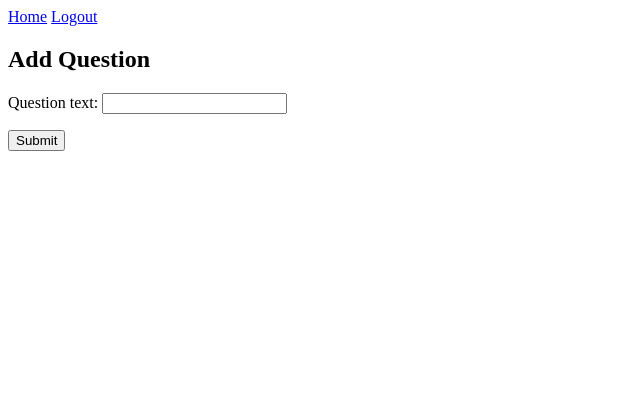
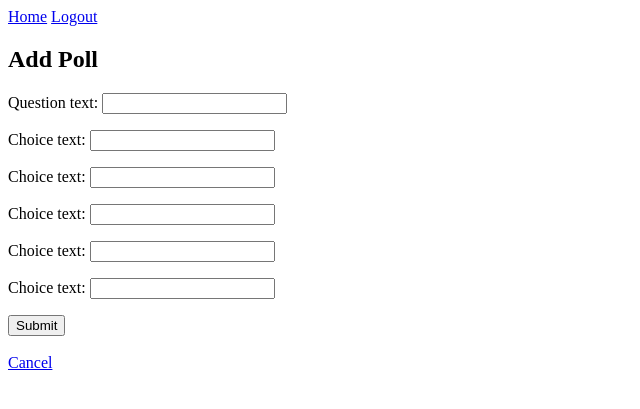
Before and after one commit to JanneKarki/CyberSecurity, a Django app: page /add/ in a window 1280 px wide. Shown: the top 409 px of the page, without its empty margins (0-640 px from the left). Run offline with Django 4.2, Linux system fonts and the light colour scheme; the visitor is signed in with stand-in values (Sample User, id 1).

Commit message:
Question form reshaped and useless code removed

```diff
--- a/polls/forms.py
+++ b/polls/forms.py
@@ -6,7 +6,13 @@ class QuestionForm(forms.ModelForm):
         model = Question
         fields = ['question_text']
 
+ChoiceFormset = forms.inlineformset_factory(
+    Question, Choice, fields=('choice_text',), extra=1, max_num=10, validate_max=True
+)
+
 class ChoiceForm(forms.ModelForm):
     class Meta:
         model = Choice
         fields = ['choice_text']
+
+    choice_text = forms.CharField(required=False)
--- a/polls/models.py
+++ b/polls/models.py
@@ -8,7 +8,7 @@ class Question(models.Model):
     question_text = models.CharField(max_length=200)
     pub_date = models.DateTimeField('date published', auto_now_add=True)
     user = models.ForeignKey(User, on_delete=models.CASCADE, null=True)
-
+    users_voted = models.ManyToManyField(User, related_name='votes', blank=True)
 
     def __str__(self):
         return self.question_text
@@ -28,9 +28,15 @@ class Choice(models.Model):
     votes = models.IntegerField(default=0)
     user = models.ForeignKey(User, on_delete=models.CASCADE)
 
+
     def __str__(self):
         return self.choice_text
 
+
+class Vote(models.Model):
+    user = models.ForeignKey(User, on_delete=models.CASCADE)
+    question = models.ForeignKey(Question, on_delete=models.CASCADE)
+    choice = models.ForeignKey(Choice, on_delete=models.CASCADE)
 
 
 #QuestionUpdateView, -DeleteView
--- a/polls/templates/polls/add_question.html
+++ b/polls/templates/polls/add_question.html
@@ -1,10 +1,21 @@
 {% extends "polls/base.html" %}
 
 {% block content %}
-<h2>Add Question</h2>  <!-- Change this to "Edit Question" for edit_question.html -->
+<h2>Add Poll</h2>
 <form method="post">
     {% csrf_token %}
     {{ form.as_p }}
+    {{ formset.management_form }}
+    <div id="choice-forms">
+        {% for form in formset %}
+            <div class="choice-form">
+                {{ form.as_p }}
+            </div>
+        {% endfor %}
+    </div>
     <button type="submit">Submit</button>
+    <br>
+    <br>
+    <a href="{% url 'polls:index' %}">Cancel</a>
 </form>
 {% endblock %}
--- a/polls/templates/polls/base.html
+++ b/polls/templates/polls/base.html
@@ -8,7 +8,6 @@
     <header>
         <nav>
             <a href="{% url 'polls:index' %}">Home</a>
-            <!-- Add other links here -->
             {% if user.is_authenticated %}
                 <a href="{% url 'polls:logout' %}">Logout</a>
             {% else %}
--- a/polls/templates/polls/results.html
+++ b/polls/templates/polls/results.html
@@ -3,7 +3,7 @@
 
 {% block content %}
 
-<h1>{{ question.question_text }}</h1>
+<h1>{{ question.question_text }}</h1><h3 style="color: green;">Thank you for voting!</h3>
 
 <ul>
 {% for choice in question.choice_set.all %}
@@ -11,6 +11,8 @@
 {% endfor %}
 </ul>
 
-<a href="{% url 'polls:detail' question.id %}">Vote again?</a>
+
+
+<a href="{% url 'polls:index'%}">Back</a>
 
 {% endblock %}
--- a/polls/urls.py
+++ b/polls/urls.py
@@ -15,7 +15,4 @@ urlpatterns = [
     path('add/', views.add_question, name='add_question'),
     path('<int:question_id>/edit/', views.edit_question, name='edit_question'),
     path('<int:question_id>/delete/', views.delete_question, name='delete_question'),
-    path('<int:question_id>/add_choice/', views.add_choice, name='add_choice'),
-    path('choice/<int:choice_id>/edit/', views.edit_choice, name='edit_choice'),
-    path('choice/<int:choice_id>/delete/', views.delete_choice, name='delete_choice'),
 ]
--- a/polls/views.py
+++ b/polls/views.py
@@ -3,13 +3,14 @@ from django.shortcuts import get_object_or_404, render, redirect
 from django.urls import reverse
 from django.views import generic
 from django.utils import timezone
-from .models import Choice, Question
+from .models import Choice, Question, Vote
 from django.contrib.auth.decorators import login_required
 from django.utils.decorators import method_decorator
 from .forms import QuestionForm
-from .forms import ChoiceForm
+from .forms import ChoiceForm, ChoiceFormset
 from django.contrib.auth.forms import UserCreationForm
 from django.contrib.auth import login
+from django.forms import formset_factory
 
 @method_decorator(login_required, name='dispatch')
 class IndexView(generic.ListView):
@@ -31,6 +32,18 @@ class DetailView(generic.DetailView):
     model = Question
     template_name = 'polls/detail.html'
 
+    def get(self, request, *args, **kwargs):
+        # Call the base implementation to get the question
+        response = super().get(request, *args, **kwargs)
+
+        question = self.get_object()
+
+        user_vote = Vote.objects.filter(user=request.user, question=question).first()
+        if user_vote:
+            # Redirect to results page if the user has already voted
+            return HttpResponseRedirect(reverse('polls:results', args=(question.id,)))
+
+        return response
     #def get_queryset(self):
      #   return Question.objects.filter(user=self.request.user)
 
@@ -40,53 +53,121 @@ class ResultsView(generic.DetailView):
     model = Question
     template_name = 'polls/results.html'
 
+
+@login_required
+def poll_detail(request, question_id):
+    question = get_object_or_404(Question, pk=question_id)
+
+    # Check if the user has already voted for this question
+    user_vote = Vote.objects.filter(user=request.user, question=question).first()
+    if user_vote:
+        # Redirect to results page if the user has already voted
+        return HttpResponseRedirect(reverse('polls:results', args=(question.id,)))
+    else:
+        # Display the form to vote
+        return render(request, 'polls/detail.html', {'question': question})
+
 @login_required
 def vote(request, question_id):
     question = get_object_or_404(Question, pk=question_id)
     try:
         selected_choice = question.choice_set.get(pk=request.POST['choice'])
     except (KeyError, Choice.DoesNotExist):
-        # Redisplay the question voting form.
         return render(request, 'polls/detail.html', {
             'question': question,
             'error_message': "You didn't select a choice.",
         })
     else:
-        selected_choice.votes += 1
-        selected_choice.save()
-        # Always return an HttpResponseRedirect after successfully dealing
-        # with POST data. This prevents data from being posted twice if a
-        # user hits the Back button.
-        return HttpResponseRedirect(reverse('polls:results', args=(question.id,)))
+        # Check if the user has already voted for this question
+        user_vote = Vote.objects.filter(user=request.user, question=question).first()
+        if user_vote:
+            # Redirect to results page if the user has already voted
+            return HttpResponseRedirect(reverse('polls:results', args=(question.id,)))
+        else:
+            # Record the vote
+            selected_choice.votes += 1
+            selected_choice.save()
+
+            # Create a new Vote instance to record the user's vote
+            Vote.objects.create(user=request.user, question=question, choice=selected_choice)
+
+            return HttpResponseRedirect(reverse('polls:results', args=(question.id,)))
+
 
 @login_required
 def add_question(request):
+
+    ChoiceFormSet = formset_factory(ChoiceForm, extra=5)
+
     if request.method == "POST":
         form = QuestionForm(request.POST)
-        if form.is_valid():
+        formset = ChoiceFormSet(request.POST, prefix='choices')
+        if form.is_valid() and formset.is_valid():
             question = form.save(commit=False)
             question.pub_date = timezone.now()
             question.user = request.user
             question.save()
+
+            # Save only filled out choices.
+            for choice_form in formset:
+                choice_text = choice_form.cleaned_data.get('choice_text')
+                if choice_text:  # Only if choice_text is filled
+                    choice = choice_form.save(commit=False)
+                    choice.question = question
+                    choice.user = request.user  # Assign the user to the choice here.
+                    choice.save()
+
+
             return HttpResponseRedirect(reverse('polls:index'))
     else:
         form = QuestionForm()
+        formset = ChoiceFormSet(prefix='choices')
 
-    return render(request, 'polls/add_question.html', {'form': form})
+    return render(request, 'polls/add_question.html', {'form': form, 'formset': formset})
+
 
 
 @login_required
 def edit_question(request, question_id):
     question = get_object_or_404(Question, pk=question_id, user=request.user)
+
+    existing_choices_count = question.choice_set.count()
+    extra_forms = max(0, 5 - existing_choices_count)  # Adjust 5 to your desired max
+
+    ChoiceFormSet = formset_factory(ChoiceForm, extra=extra_forms, can_delete=False)  # can_delete set to False
+
     if request.method == "POST":
+
         form = QuestionForm(request.POST, instance=question)
-        if form.is_valid():
+        formset = ChoiceFormSet(request.POST, prefix='choices')
+
+        if form.is_valid() and formset.is_valid():
+            # Remove all existing choices related to the question
+            question.choice_set.all().delete()
+
+            # Save the updated question
             form.save()
+
+            # Handle new choices
+            for choice_form in formset:
+                if choice_form.cleaned_data and choice_form.cleaned_data.get('choice_text').strip():  # check for non-empty choice_text
+                    new_choice = choice_form.save(commit=False)
+                    new_choice.question = question
+                    new_choice.user = request.user
+                    new_choice.save()
+
             return HttpResponseRedirect(reverse('polls:index'))
+
     else:
         form = QuestionForm(instance=question)
 
-    return render(request, 'polls/edit_question.html', {'form': form})
+        # For the GET request, bind choices manually
+        choices_data = [{'choice_text': choice.choice_text} for choice in question.choice_set.all()]
+        formset = ChoiceFormSet(prefix='choices', initial=choices_data)
+
+    return render(request, 'polls/edit_question.html', {'form': form, 'formset': formset, 'question_id': question.id})
+
+
 
 
 @login_required
@@ -98,47 +179,6 @@ def delete_question(request, question_id):
     return render(request, 'polls/confirm_delete.html', {'question': question})
 
 
-@login_required
-def add_choice(request, question_id):
-    question = get_object_or_404(Question, pk=question_id)
-    if request.method == "POST":
-        form = ChoiceForm(request.POST)
-        if form.is_valid():
-            choice = form.save(commit=False)
-            choice.question = question
-            choice.user = request.user  # Set the user
-            choice.save()
-            return redirect('polls:detail', pk=question.id)
-
-    else:
-        form = ChoiceForm()
-    return render(request, 'polls/add_choice.html', {'form': form, 'question': question})
-
-@login_required
-def edit_choice(request, choice_id):
-    choice = get_object_or_404(Choice, pk=choice_id, question__user=request.user)
-    if request.method == "POST":
-        form = ChoiceForm(request.POST, instance=choice)
-        if form.is_valid():
-            form.save()
-            return redirect('polls:detail', pk=choice.question.id)
-    else:
-        form = ChoiceForm(instance=choice)
-    return render(request, 'polls/edit_choice.html', {'form': form, 'choice': choice})
-
-@login_required
-def delete_choice(request, choice_id):
-    choice = get_object_or_404(Choice, pk=choice_id)
-
-    # Ensure the current user is the creator of the question linked to this choice
-    if choice.question.user != request.user:
-        return HttpResponseForbidden("You don't have permission to delete this choice.")
-
-    if request.method == "POST":
-        choice.delete()
-        return HttpResponseRedirect(reverse('polls:detail', args=(choice.question.id,)))
-
-    return render(request, 'polls/confirm_delete_choice.html', {'choice': choice})
 
 
 def register(request):
```
Also changed, not shown: polls/templates/polls/add_choice.html (deleted, +0 -10 lines), polls/templates/polls/confirm_delete_choice.html (deleted, +0 -11 lines), polls/templates/polls/detail.html (+16 -10 lines), polls/templates/polls/edit_choice.html (deleted, +0 -10 lines), polls/templates/polls/edit_question.html (+14 -2 lines), polls/templates/polls/index.html (+2 -5 lines), polls/migrations/0002_choice_users_voted.py (added), polls/migrations/0003_remove_choice_users_voted_question_users_voted_vote.py (added).
